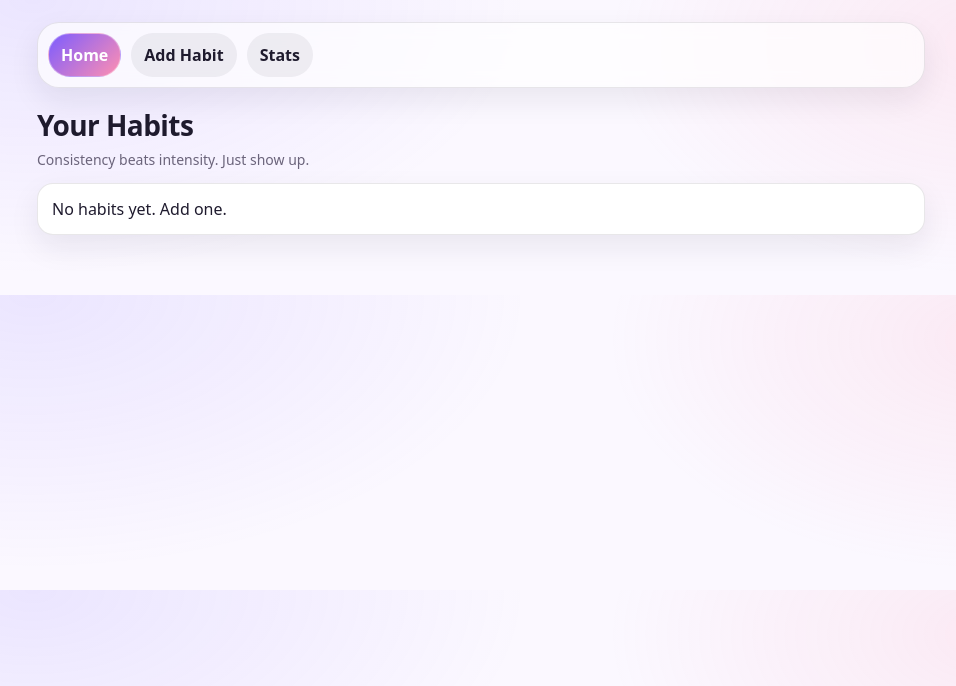
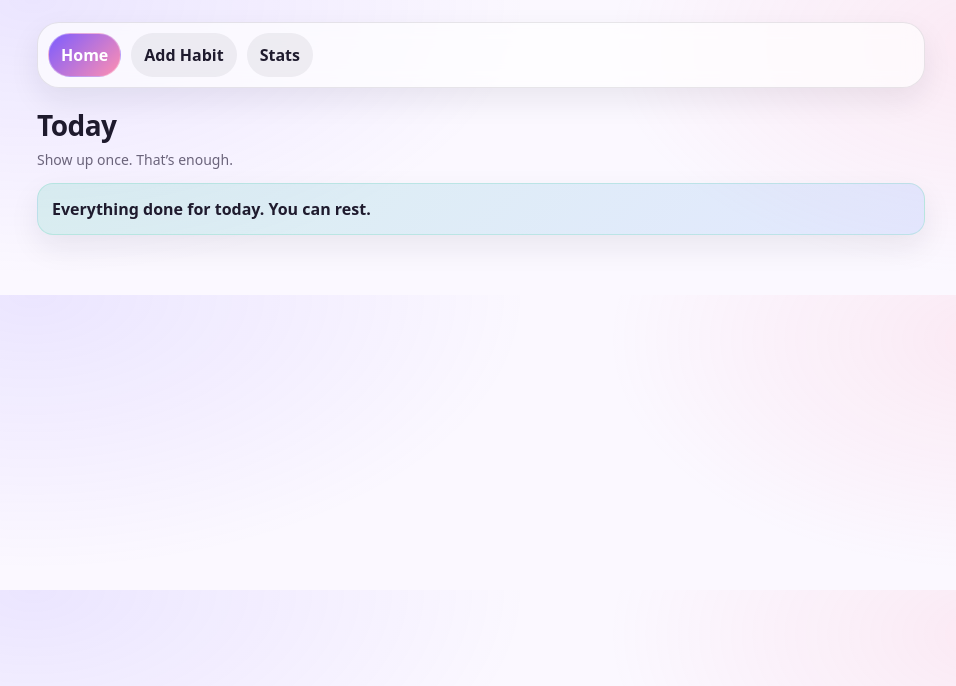
Before and after one commit to Jinaaaaks/habit-tracker, a React (Vite) app: page / in a window 1280 px wide. Shown: the top 686 px of the page, without its empty margins (159-1115 px from the left). Built offline with nearby package versions, Linux system fonts and the light colour scheme.

Commit message:
feat: add Today ritual view with pending and complete habits

```diff
--- a/src/pages/Home.jsx
+++ b/src/pages/Home.jsx
@@ -1,10 +1,12 @@
-import { useEffect, useState } from "react";
+import { useEffect, useMemo, useState } from "react";
 import HabitCard from "../components/HabitCard.jsx";
 import { getHabits, saveHabits } from "../utils/storage.js";
 import { applyCheckIn } from "../utils/streaks.js";
+import { getTodayISO } from "../utils/dates.js";
 
 export default function Home() {
   const [habits, setHabits] = useState([]);
+  const today = getTodayISO();
 
   useEffect(() => {
     setHabits(getHabits());
@@ -21,21 +23,40 @@ export default function Home() {
   }
 
   function handleCheckIn(id, mood, note) {
-    const next = habits.map((h) => (h.id === id ? applyCheckIn(h, mood, note) : h));
+    const next = habits.map((h) =>
+      h.id === id ? applyCheckIn(h, mood, note) : h
+    );
     updateHabits(next);
   }
 
+  const { pending, completed } = useMemo(() => {
+    const pending = [];
+    const completed = [];
+
+    for (const h of habits) {
+      if (h.lastCheckIn === today) completed.push(h);
+      else pending.push(h);
+    }
+
+    return { pending, completed };
+  }, [habits, today]);
+
   return (
     <div>
-      <h2 className="pageTitle">Your Habits</h2>
-      <p className="softText">Consistency beats intensity. Just show up.</p>
+      <h2 className="pageTitle">Today</h2>
+      <p className="softText">
+        Show up once. That’s enough.
+      </p>
 
-
-      {habits.length === 0 ? (
-        <div className="card">No habits yet. Add one.</div>
+      {pending.length === 0 ? (
+        <div className="card successCard">
+          Everything done for today. You can rest.
+        </div>
       ) : (
+        <>
+          <h3 className="sectionTitle">Still waiting for you</h3>
           <div className="grid">
-          {habits.map((habit) => (
+            {pending.map((habit) => (
               <HabitCard
                 key={habit.id}
                 habit={habit}
@@ -44,7 +65,24 @@ export default function Home() {
               />
             ))}
           </div>
+        </>
       )}
+
+      {completed.length > 0 ? (
+        <>
+          <h3 className="sectionTitle">Done today</h3>
+          <div className="grid">
+            {completed.map((habit) => (
+              <HabitCard
+                key={habit.id}
+                habit={habit}
+                onDelete={handleDelete}
+                onCheckIn={handleCheckIn}
+              />
+            ))}
+          </div>
+        </>
+      ) : null}
     </div>
   );
 }
--- a/src/styles/global.css
+++ b/src/styles/global.css
@@ -231,3 +231,22 @@ body {
   color: var(--muted);
   font-size: 14px;
 }
+
+.sectionTitle {
+  margin: 18px 0 8px;
+  font-size: 14px;
+  font-weight: 800;
+  text-transform: uppercase;
+  letter-spacing: 0.08em;
+  color: var(--muted);
+}
+
+.successCard {
+  background: linear-gradient(
+    135deg,
+    rgba(122, 215, 194, 0.25),
+    rgba(155, 183, 255, 0.25)
+  );
+  border-color: rgba(122, 215, 194, 0.35);
+  font-weight: 700;
+}
```
Lines whose indentation alone changed are shown as unchanged.
